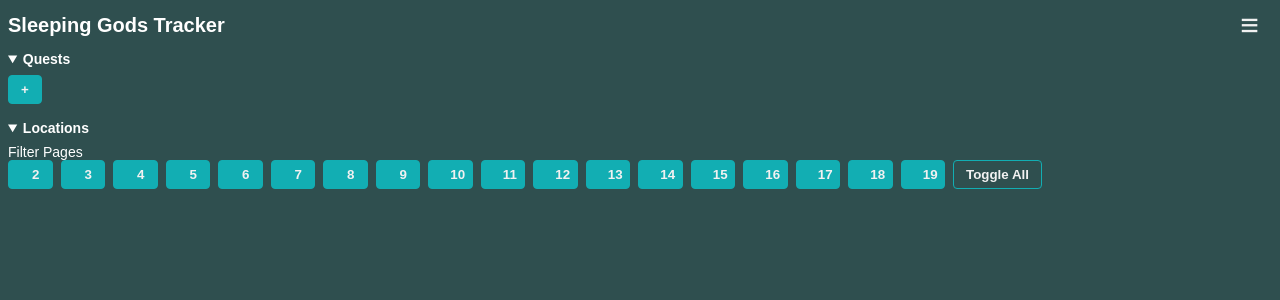
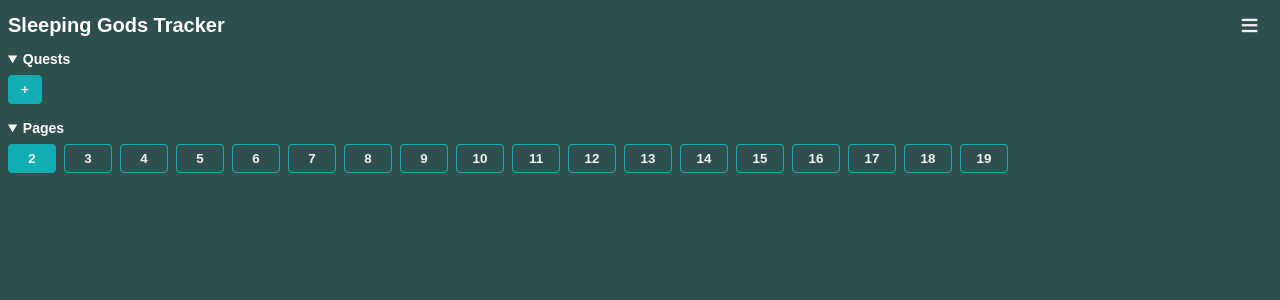
Before and after one commit to devaw-de/godstracker, an Angular app: page / in a window 1280 px wide. Shown: the top 300 px of the page. Built offline with nearby package versions, Linux system fonts and the light colour scheme.

Commit message:
replaced pages filter with plain selector

```diff
--- a/src/app/feature/tracker/tracker.component.html
+++ b/src/app/feature/tracker/tracker.component.html
@@ -9,9 +9,9 @@
 </details>
 
 <details [open]="true">
-  <summary>Locations</summary>
-  Filter Pages
-  <app-location-filter [pages]="pages"
+  <summary>Pages</summary>
+  <app-page-selection [pages]="pages"
+                      [selectedPage]="selectedPage()"
                        (selectionChange$)="updateSelection($event)"
   />
   @for (location of filteredLocations(); track location.id) {
--- a/src/app/feature/tracker/tracker.component.ts
+++ b/src/app/feature/tracker/tracker.component.ts
@@ -3,7 +3,7 @@
 import { take } from 'rxjs';
 import {
   LocationComponent,
-  LocationFilterComponent,
+  PageSelectionComponent,
   QuestComponent,
   QuestDetailsModalComponent,
   QuestFinderModalComponent
@@ -18,7 +18,7 @@
   imports: [
     QuestComponent,
     LocationComponent,
-    LocationFilterComponent
+    PageSelectionComponent
   ],
   changeDetection: ChangeDetectionStrategy.OnPush
 })
@@ -31,14 +31,14 @@
   readonly pages: number[] = Array.from({ length: PAGES.length }).map((_, index) => index + 2);
   readonly questCards: AppQuest[] = this.#questsService.questCards;
 
-  #pageSelection = signal<number[]>([]);
+  selectedPage = signal<number>(2);
   filteredLocations = computed<AppLocation[]>(() => this.#locationsService.locations()
-    .filter((location) => this.#pageSelection().includes(location.page))
+    .filter((location) => this.selectedPage() === location.page)
   );
   quests = this.#questsService.quests;
 
-  protected updateSelection(ev: number[]): void {
-    this.#pageSelection.set(ev);
+  protected updateSelection(ev: number): void {
+    this.selectedPage.set(ev);
   }
 
   protected updateLocation(location: AppLocation): void {
--- a/src/app/feature/tracker/ui/index.ts
+++ b/src/app/feature/tracker/ui/index.ts
@@ -1,5 +1,5 @@
 export * from './location/location.component';
-export * from './location-filter/location-filter.component';
+export * from './page-selection/page-selection.component';
 export * from './quest/quest.component';
 export * from './quest-details/quest-details-modal.component';
 export * from './quest-finder/quest-finder-modal.component';
--- a/src/app/feature/tracker/ui/location-filter/location-filter.component.html
+++ /dev/null
@@ -1,7 +0,0 @@
-@for (page of pageSelection(); track page.value) {
-  <app-toggle-button [value]="page.value"
-                     [selected]="page.selected"
-                     (click)="toggleSelection(page.value)"
-  />
-}
-<button (click)="toggleAll()">Toggle All</button>
--- a/src/app/feature/tracker/ui/location-filter/location-filter.component.ts
+++ /dev/null
@@ -1,48 +0,0 @@
-import { ChangeDetectionStrategy, Component, computed, effect, input, output, signal } from '@angular/core';
-import { ToggleButtonComponent } from '../../../../shared/components';
-
-interface Page {
-  value: number;
-  selected: boolean;
-}
-
-@Component({
-  selector: 'app-location-filter',
-  changeDetection: ChangeDetectionStrategy.OnPush,
-  templateUrl: './location-filter.component.html',
-  styleUrl: './location-filter.component.scss',
-  imports: [
-    ToggleButtonComponent
-  ]
-})
-export class LocationFilterComponent {
-
-  pages = input.required<number[]>();
-  selection = signal<number[]>([]);
-  pageSelection = computed<Page[]>(() => this.pages()
-    .map((value) => ({
-      value: value,
-      selected: !this.selection() || this.selection().includes(value),
-    }))
-  );
-
-  selectionChange$ = output<number[]>();
-
-  #update = effect(() => {
-    this.selectionChange$.emit(this.selection());
-  });
-
-  protected toggleSelection(value: number): void {
-    this.selection.update((state) => {
-      return state.includes(value)
-      ? state.filter((v) => v !== value)
-      : state.concat(value).sort();
-    });
-  }
-
-  protected toggleAll() {
-    this.selection().length === this.pages().length
-     ? this.selection.set([])
-      : this.selection.set(this.pages());
-  }
-}
--- a/src/app/feature/tracker/ui/location-tags/icon-tag.pipe.ts
+++ b/src/app/feature/tracker/ui/location-tags/icon-tag.pipe.ts
@@ -17,9 +17,9 @@
       case AppLocationTag.DO_NOT_VISIT:
         return '🚫';
       case AppLocationTag.RICH_REWARDS:
-        return '🤑';
+        return '💰';
       case AppLocationTag.TRADE_OPPORTUNITY:
-        return '💸';
+        return '⚖️';
       default:
         return '??';
     }
--- /dev/null
+++ b/src/app/feature/tracker/ui/page-selection/page-selection.component.html
@@ -0,0 +1,7 @@
+@for (page of pages(); track page) {
+  <button [class.selected]="page === selectedPage()"
+          (click)="selectionChange$.emit(page)"
+  >
+    {{ page }}
+  </button>
+}
--- a/src/app/feature/tracker/ui/location-filter/location-filter.component.scss
+++ b/src/app/feature/tracker/ui/page-selection/page-selection.component.scss
@@ -8,5 +8,10 @@
 
   button {
     @include button.outline;
+    min-width: 3rem !important;
+
+    &.selected {
+      @include button.primary
+    }
   }
 }
--- /dev/null
+++ b/src/app/feature/tracker/ui/page-selection/page-selection.component.ts
@@ -0,0 +1,21 @@
+import { ChangeDetectionStrategy, Component, input, output, signal } from '@angular/core';
+
+interface Page {
+  value: number;
+  selected: boolean;
+}
+
+@Component({
+  selector: 'app-page-selection',
+  changeDetection: ChangeDetectionStrategy.OnPush,
+  templateUrl: './page-selection.component.html',
+  styleUrl: './page-selection.component.scss'
+})
+export class PageSelectionComponent {
+
+  pages = input.required<number[]>();
+  selectedPage = input.required<number>();
+
+  selectionChange$ = output<number>();
+
+}
```
